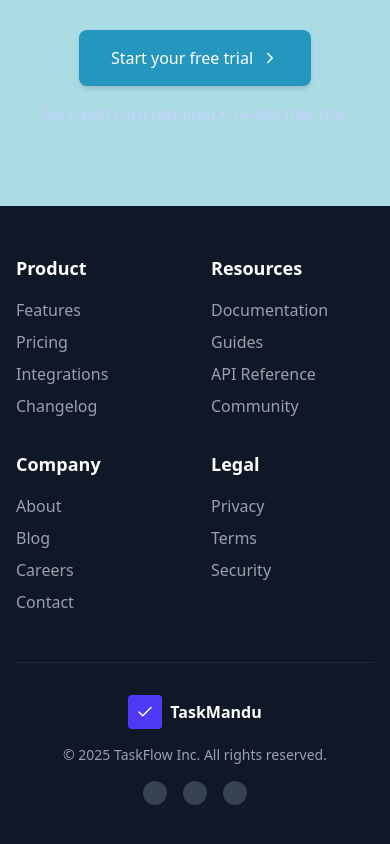
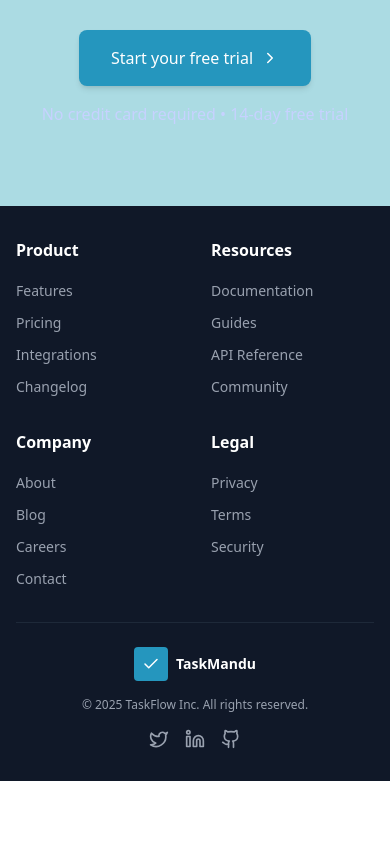
Before and after one commit to Prakash0604/task-frontend, a Next.js app: page / in a window 390 px wide. Shown: the part 8247-9091 px from the top of the page. After the commit the page ends 9028 px from the top, so only its background shows below. Built offline with nearby package versions, Linux system fonts and the light colour scheme.

Commit message:
design optimize and color change

```diff
--- a/src/Components/Dashboard/footer.tsx
+++ b/src/Components/Dashboard/footer.tsx
@@ -1,6 +1,5 @@
 "use client";
-import Container from "@/Container/container";
-import { Check } from "lucide-react";
+import { Check, Twitter, Linkedin, Github } from "lucide-react";
 import Link from "next/link";
 
 export default function Footer() {
@@ -43,64 +42,66 @@ export default function Footer() {
   ];
 
   return (
-    <footer className="bg-gray-900 text-white py-12 dark:bg-gray-900">
-      <Container className="container mx-auto px-4 md:px-6">
-        <Container className="grid grid-cols-2 md:grid-cols-4 gap-8 dark:text-white">
+    <footer className="bg-gray-900 text-white py-8 sm:py-12 dark:bg-gray-900">
+      <div className="container mx-auto px-4 sm:px-6 lg:px-8">
+        <div className="grid grid-cols-2 gap-8 sm:grid-cols-2 lg:grid-cols-4">
           {footerLinks.map((section, index) => (
-            <Container key={index}>
-              <h3 className="text-lg font-semibold mb-4">{section.title}</h3>
+            <div key={index}>
+              <h3 className="text-base sm:text-lg font-semibold mb-4">
+                {section.title}
+              </h3>
               <ul className="space-y-2">
                 {section.links.map((link, i) => (
                   <li key={i}>
                     <Link
                       href={link.href}
-                      className="text-gray-400 hover:text-white transition-colors dark:text-gray-300 dark:hover:text-white"
+                      className="text-gray-400 text-sm sm:text-base hover:text-white transition-colors dark:text-gray-300 dark:hover:text-white"
                     >
                       {link.name}
                     </Link>
                   </li>
                 ))}
               </ul>
-            </Container>
+            </div>
           ))}
-        </Container>
-        <Container className="border-t border-gray-800 mt-12 pt-8 flex flex-col md:flex-row justify-between items-center">
-          <Container className="flex items-center space-x-2 mb-4 md:mb-0">
-            <Container className="bg-indigo-600 text-white p-2 rounded">
+        </div>
+        <div className="border-t border-gray-800 mt-8 sm:mt-12 pt-6 sm:pt-8 flex flex-col sm:flex-row justify-between items-center">
+          <div className="flex items-center space-x-2 mb-4 sm:mb-0">
+            <div className="bg-[#2596be] text-white p-2 rounded">
               <Check size={18} />
-            </Container>
-            <span className="font-bold dark:text-white">TaskMandu</span>
-          </Container>
-          <p className="text-gray-400 text-sm dark:text-white">
+            </div>
+            <span className="font-bold text-sm sm:text-base dark:text-white">
+              TaskMandu
+            </span>
+          </div>
+          <p className="text-gray-400 text-xs sm:text-sm dark:text-white">
             © 2025 TaskFlow Inc. All rights reserved.
           </p>
-          <Container className="flex space-x-4 mt-4 md:mt-0 dark:text-white">
+          <div className="flex space-x-4 mt-4 sm:mt-0">
             <a
               href="#"
               className="text-gray-400 hover:text-white transition-colors dark:text-gray-300 dark:hover:text-white"
+              aria-label="Twitter"
             >
-              <span className="sr-only">Twitter</span>
-              <div className="w-6 h-6 bg-gray-700 rounded-full"></div>
+              <Twitter size={20} />
             </a>
             <a
               href="#"
-              className="text-gray-400 hover:text-white transition-colors"
+              className="text-gray-400 hover:text-white transition-colors dark:text-gray-300 dark:hover:text-white"
+              aria-label="LinkedIn"
             >
-              <span className="sr-only">LinkedIn</span>
-              <Container className="w-6 h-6 bg-gray-700 rounded-full">
-                <></>
-              </Container>
+              <Linkedin size={20} />
             </a>
             <a
               href="#"
-              className="text-gray-400 hover:text-white transition-colors"
+              className="text-gray-400 hover:text-white transition-colors dark:text-gray-300 dark:hover:text-white"
+              aria-label="GitHub"
             >
-              <span className="sr-only">GitHub</span>
-              <div className="w-6 h-6 bg-gray-700 rounded-full"></div>
+              <Github size={20} />
             </a>
-          </Container>
-        </Container>
-      </Container>
+          </div>
+        </div>
+      </div>
     </footer>
   );
 }
--- a/src/Components/Form/login-form.tsx
+++ b/src/Components/Form/login-form.tsx
@@ -42,7 +42,7 @@ const LoginForm: React.FC = () => {
       <Container>
         <Link
           href="/"
-          className="flex items-center text-sm text-gray-500 hover:text-gray-700"
+          className="flex items-center text-sm text-gray-500 hover:text-gray-700 dark:text-gray-400 dark:hover:text-gray-300"
         >
           <svg
             xmlns="http://www.w3.org/2000/svg"
@@ -175,13 +175,13 @@ const LoginForm: React.FC = () => {
           <input
             id="rememberMe"
             type="checkbox"
-            className="h-4 w-4 rounded border-gray-300 text-blue-600 focus:ring-blue-500"
+            className="h-4 w-4 rounded border-gray-300 text-blue-600 focus:ring-[#2596be]"
             disabled={isLoading}
             {...register("rememberMe")}
           />
           <label
             htmlFor="rememberMe"
-            className="ml-2 block text-sm text-gray-700"
+            className="ml-2 block text-sm text-gray-700 dark:text-gray-300"
           >
             Remember me
           </label>
@@ -190,7 +190,7 @@ const LoginForm: React.FC = () => {
         <button
           type="submit"
           disabled={isLoading}
-          className="flex w-full justify-center rounded-md bg-[#ec2a76] px-4 py-2 text-sm font-medium text-white shadow-sm hover:bg-[#ec2a76] focus:outline-none focus:ring-2 focus:ring-[#ec2a76] focus:ring-offset-2 disabled:cursor-not-allowed disabled:opacity-70"
+          className="flex w-full justify-center rounded-md bg-[#2596be] px-4 py-2 text-sm font-medium text-white shadow-sm hover:bg-[#2596be] focus:outline-none focus:ring-2 focus:ring-[#2596be] focus:ring-offset-2 disabled:cursor-not-allowed disabled:opacity-70"
         >
           {isLoading ? (
             <>
--- a/src/Components/taskComponents/contentRender.tsx
+++ b/src/Components/taskComponents/contentRender.tsx
@@ -71,14 +71,17 @@ const ContentRenderer: React.FC<ContentRendererProps> = ({
                   </TabsList>
                   <Button
                     onClick={() => setIsModalOpen(true)}
-                    className="bg-blue-500 hover:bg-blue-600 text-white px-4 py-2 w-full md:w-auto"
+                    className="bg-[#2596be] hover:bg-[#2596be] text-white px-4 py-2 w-full md:w-auto cursor-pointer"
                   >
                     Add Task
                   </Button>
                 </div>
 
-                <TabsContent value="task-board" className="space-y-4">
-                  <div className="grid grid-cols-1 sm:grid-cols-2 lg:grid-cols-3 xl:grid-cols-5 gap-4 dark:bg-gray-900 dark:text-white">
+                <TabsContent
+                  value="task-board"
+                  className="space-y-4 dark:text-white"
+                >
+                  <div className="grid grid-cols-1 sm:grid-cols-2 lg:grid-cols-3 xl:grid-cols-5 gap-4 text-white">
                     {[
                       "To Do",
                       "In Progress",
--- a/src/Components/taskComponents/sideBar.tsx
+++ b/src/Components/taskComponents/sideBar.tsx
@@ -24,13 +24,13 @@ function SidebarItem({ icon, label, active, onClick }: SidebarItemProps) {
     <button
       onClick={onClick}
       className={`flex flex-col items-center justify-center p-3 rounded-lg w-full transition-colors hover:bg-gray-100 dark:hover:bg-gray-500 ${
-        active ? "text-blue-600" : "text-gray-600 dark:text-white"
+        active ? "text-[#2596be]" : "text-gray-600 dark:text-white"
       }`}
     >
       <div className="w-6 h-6 flex items-center justify-center">{icon}</div>
       <span
         className={`text-xs font-medium mt-1 ${
-          active ? "text-blue-600" : "text-gray-600 dark:text-white"
+          active ? "text-[#2596be]" : "text-gray-600 dark:text-white"
         }`}
       >
         {label}
@@ -99,7 +99,7 @@ const Sidebar: React.FC<SidebarProps> = ({
     >
       <div className="p-4 flex items-center justify-between">
         <div className="flex items-center gap-2 cursor-pointer">
-          <div className="bg-blue-500 p-2 rounded-lg cursor-pointer">
+          <div className="bg-[#2596be] p-2 rounded-lg cursor-pointer">
             <SquareCheckBig className="text-white h-5 w-5 cursor-pointer" />
           </div>
           <span className="font-bold text-gray-800 dark:text-white">
--- a/src/app/login/page.tsx
+++ b/src/app/login/page.tsx
@@ -3,7 +3,7 @@ import Link from "next/link";
 import { LoginForm } from "@/Components/Form/login-form";
 const LoginPage: React.FC = () => {
   return (
-    <div className="flex max-h-screen">
+    <div className="flex max-h-screen dark:bg-gray-900">
       {/* Left side - Image */}
       <div className="hidden w-1/2 bg-gray-100 lg:block">
         <Image
@@ -23,7 +23,7 @@ const LoginPage: React.FC = () => {
             <h2 className="mt-6 text-3xl font-bold tracking-tight">
               Welcome back
             </h2>
-            <p className="mt-2 text-sm text-gray-500">
+            <p className="mt-2 text-sm text-gray-500 dark:text-white">
               Sign in to your account to continue
             </p>
           </div>
@@ -34,7 +34,7 @@ const LoginPage: React.FC = () => {
             Don&apos;t have an account?{" "}
             <Link
               href="/signup"
-              className="font-medium text-blue-600 hover:underline"
+              className="font-medium text-blue-600 hover:underline "
             >
               Sign up
             </Link>
```
